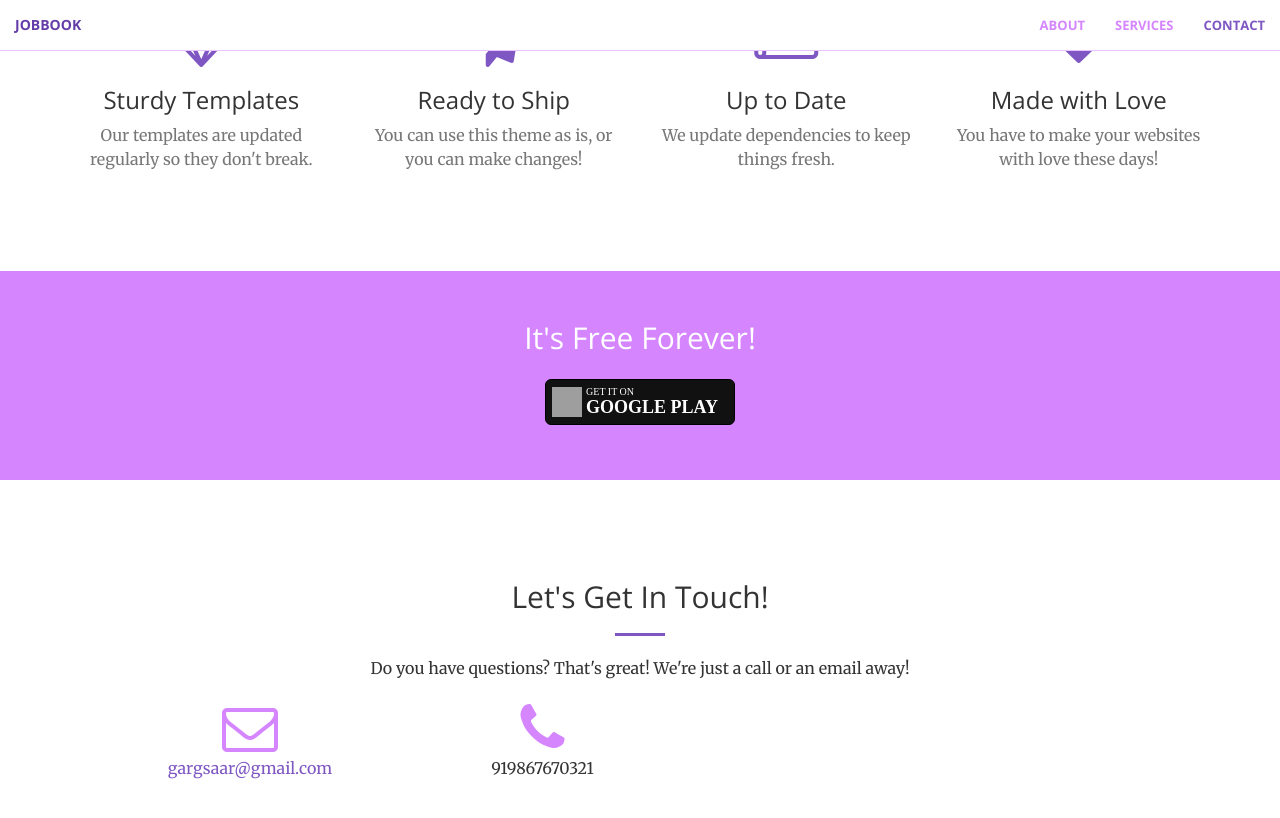
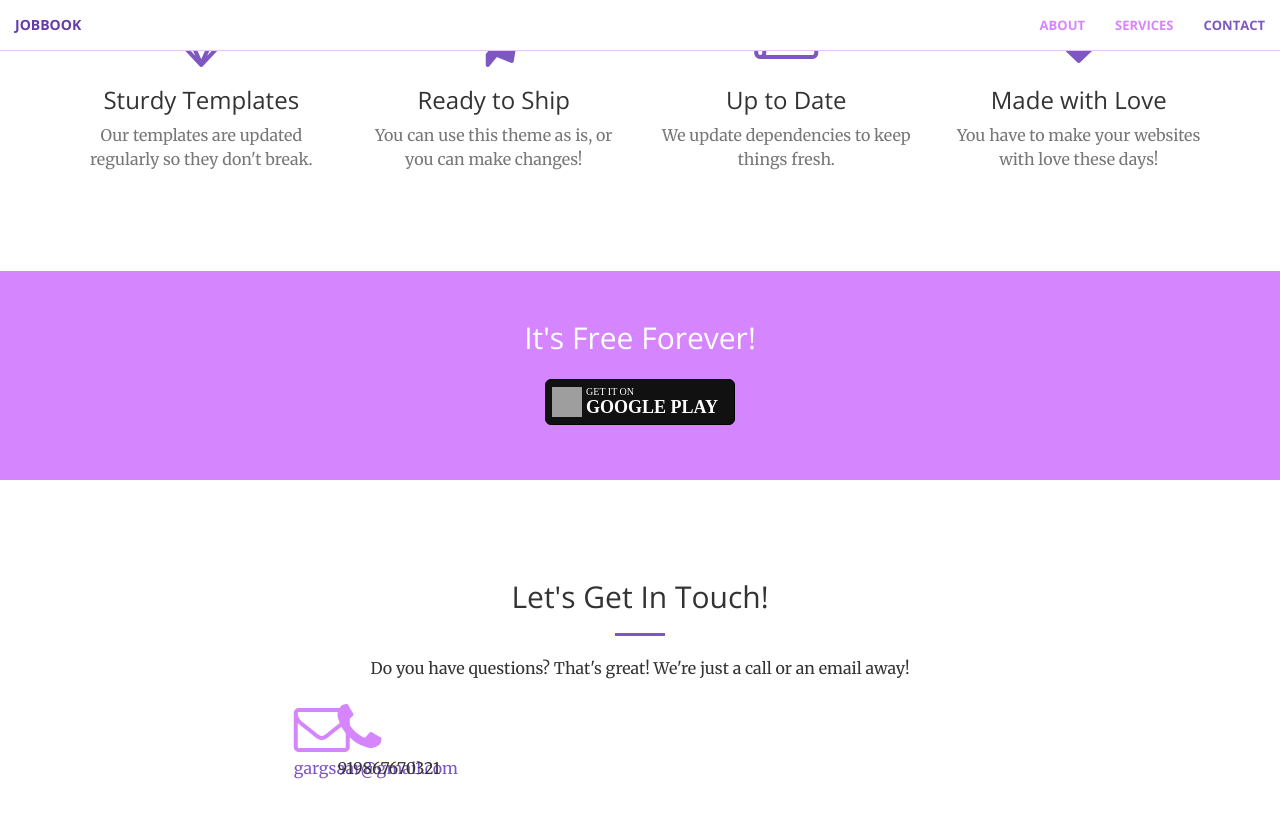
Before and after one commit to gargsaar/bluecollarjobs, a Jekyll site: the page built from index.html, in a window 1280 px wide and 900 px high, scrolled down 1533 px. Shown: the top 818 px of the window. Built offline with Jekyll 4.4.1, drawn with Linux system fonts in a browser that asks for light colours; grey boxes are pictures that could not be loaded.

Commit message:
Update contact.html

```diff
--- a/_includes/contact.html
+++ b/_includes/contact.html
@@ -6,6 +6,8 @@
                 <hr class="primary">
                 <p>Do you have questions? That's great! We're just a call or an email away!</p>
             </div>
+            <div class="col-lg-2 col-lg-offset-2 text-center">
+            <div>
         <div class="col-lg-2 col-lg-offset-1 text-center">
             <a href="mailto:{{ site.email }}">
             <i class="fa fa-envelope-o fa-3x wow bounceIn" data-wow-delay=".1s"></i>
```
